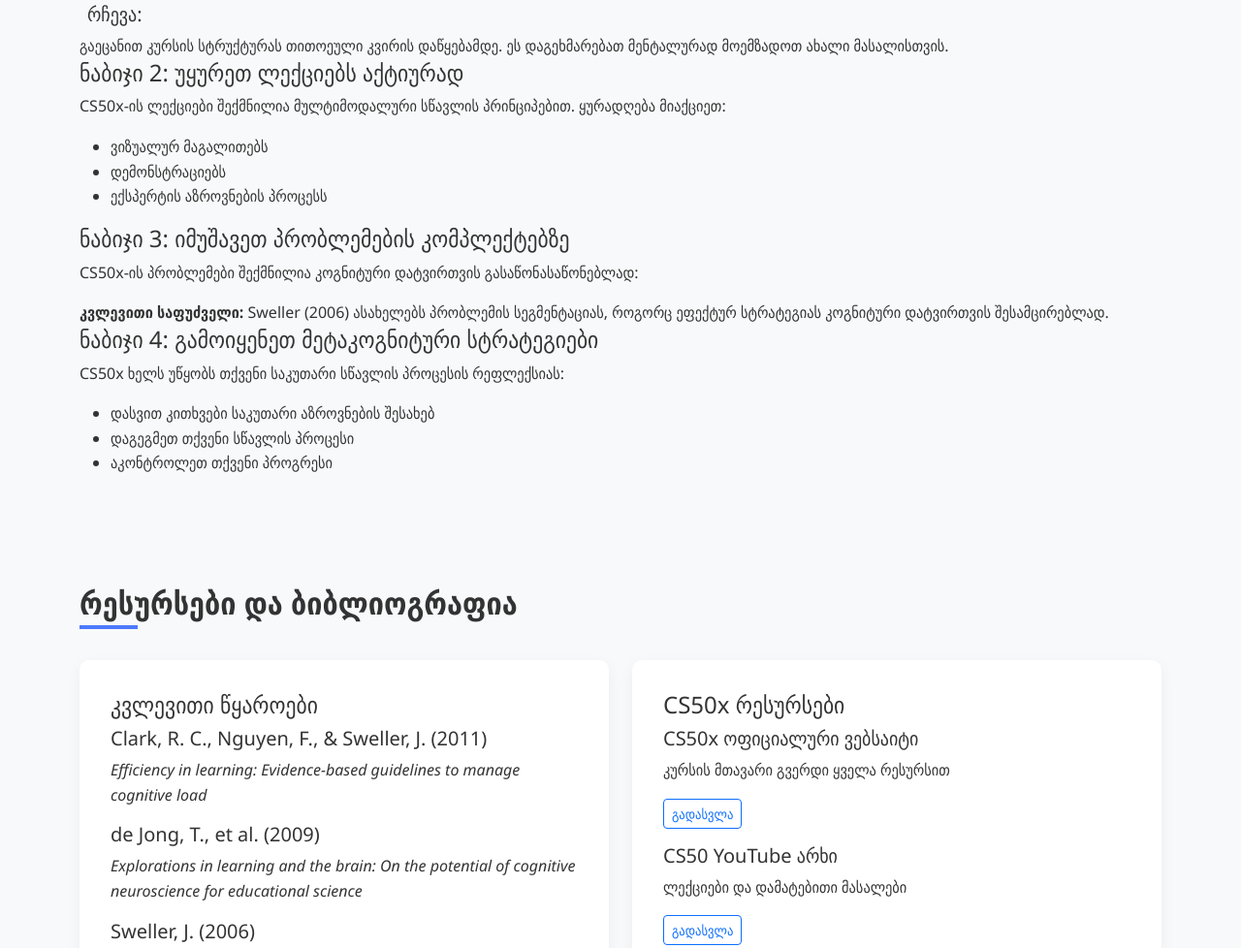
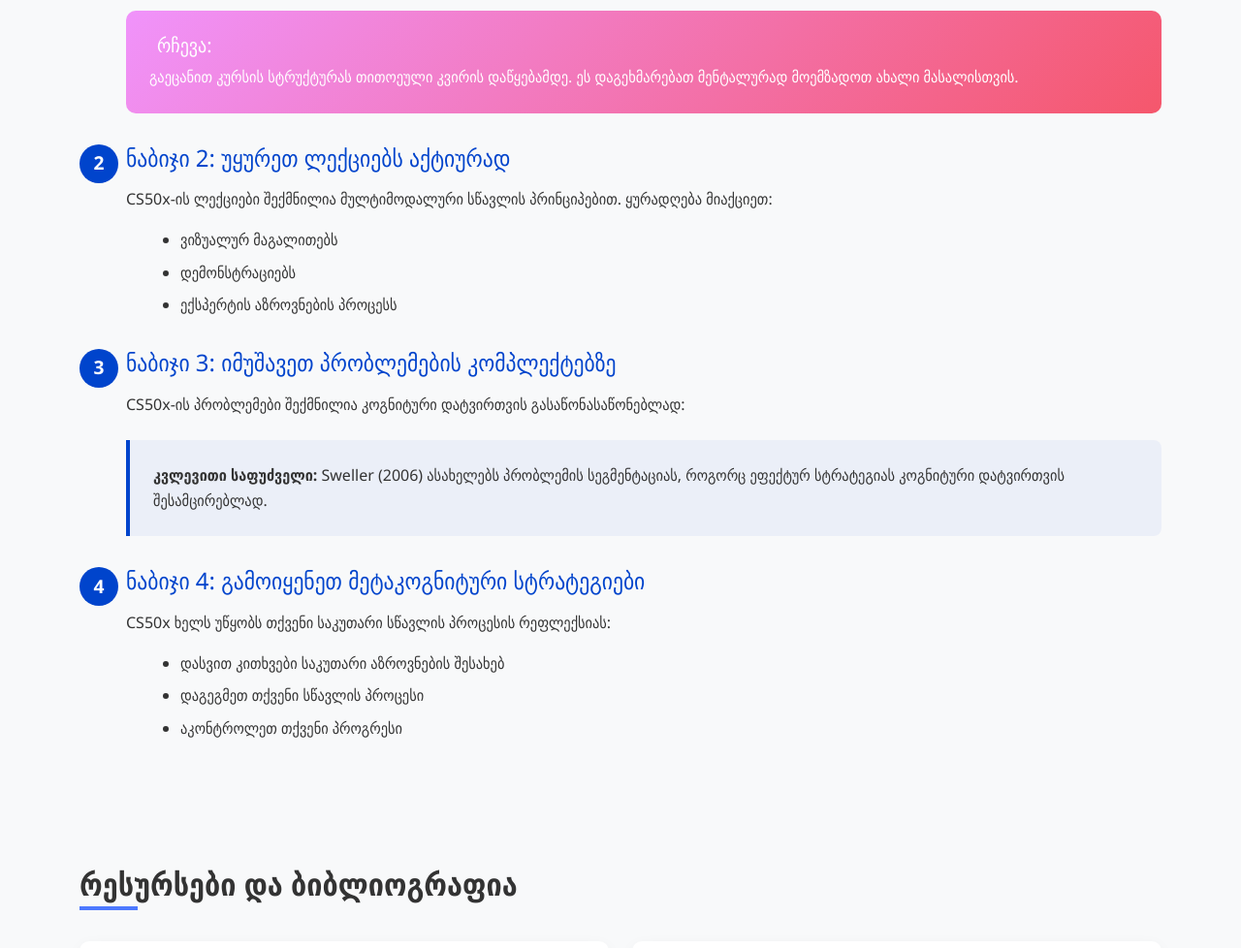
Before and after one commit to tokothedodo/tokothedodo.github.io, a plain HTML site: page index.html in a window 1280 px wide. Shown: the part 5678-6656 px from the top of the page at 97% size. Drawn offline with nearby package versions, Linux system fonts and the light colour scheme; some icons are missing.

Commit message:
Add styles for learning tips and research boxes
Added styles for learning tips, research boxes, resource items, and step-by-step guides. Adjusted mobile responsiveness for step elements.

```diff
--- a/styles.css
+++ b/styles.css
@@ -279,7 +279,112 @@ body.dark-mode {
     color: var(--dark-text);
 }
 
+/* Learning Tips */
+.learning-tip {
+    background: linear-gradient(135deg, #f093fb 0%, #f5576c 100%);
+    color: white;
+    border-radius: 10px;
+    padding: 1.5rem;
+    margin: 1rem 0;
+}
+
+/* Research Boxes */
+.research-box {
+    border-left: 4px solid var(--cs50-blue);
+    padding-left: 1rem;
+    margin: 1.5rem 0;
+    background: rgba(0, 68, 204, 0.05);
+    padding: 1.5rem;
+    border-radius: 0 8px 8px 0;
+}
+
+.dark-mode .research-box {
+    background: rgba(77, 121, 255, 0.1);
+}
+
+/* Resource Items */
+.resource-item {
+    padding: 1rem;
+    border-bottom: 1px solid #eee;
+}
+
+.dark-mode .resource-item {
+    border-bottom: 1px solid #444;
+}
+
+.resource-item:last-child {
+    border-bottom: none;
+}
+
+/* Step-by-Step Guide */
+.step-by-step {
+    counter-reset: step;
+}
+
+.step {
+    position: relative;
+    padding-left: 3rem;
+    margin-bottom: 2rem;
+}
+
+.step:before {
+    counter-increment: step;
+    content: counter(step);
+    position: absolute;
+    left: 0;
+    top: 0;
+    width: 2.5rem;
+    height: 2.5rem;
+    background: var(--cs50-blue);
+    color: white;
+    border-radius: 50%;
+    display: flex;
+    align-items: center;
+    justify-content: center;
+    font-weight: bold;
+    font-size: 1.2rem;
+}
+
+.dark-mode .step:before {
+    background: var(--cs50-light-blue);
+}
+
+.step h4 {
+    margin-bottom: 1rem;
+    color: var(--cs50-blue);
+}
+
+.dark-mode .step h4 {
+    color: var(--cs50-light-blue);
+}
+
+.step p {
+    margin-bottom: 1rem;
+}
+
+.step ul {
+    margin-left: 1.5rem;
+    margin-bottom: 1rem;
+}
+
+.step ul li {
+    margin-bottom: 0.5rem;
+}
+
+/* Mobile Responsiveness */
 @media screen and (max-width: 768px) {
+    .hero-section {
+        padding: 80px 0;
+    }
+
+    .hero-section h1 {
+        font-size: 2rem;
+    }
+
+    .cognitive-principle {
+        padding: 1.5rem;
+    }
+
     .timeline::after {
         left: 31px;
     }
@@ -305,31 +410,14 @@ body.dark-mode {
         left: 0%;
     }
 
-    .step-by-step {
-    counter-reset: step;
-}
-
     .step {
-    position: relative;
-    padding-left: 3rem;
-    margin-bottom: 2rem;
+        padding-left: 2.5rem;
     }
 
     .step:before {
-    counter-increment: step;
-    content: counter(step);
-    position: absolute;
-    left: 0;
-    top: 0;
         width: 2rem;
         height: 2rem;
-    background: var(--cs50-blue);
-    color: white;
-    border-radius: 50%;
-    display: flex;
-    align-items: center;
-    justify-content: center;
-    font-weight: bold;
+        font-size: 1rem;
     }
 
     .dark-mode .timeline-item::before {
```
Lines whose indentation alone changed are shown as unchanged.
